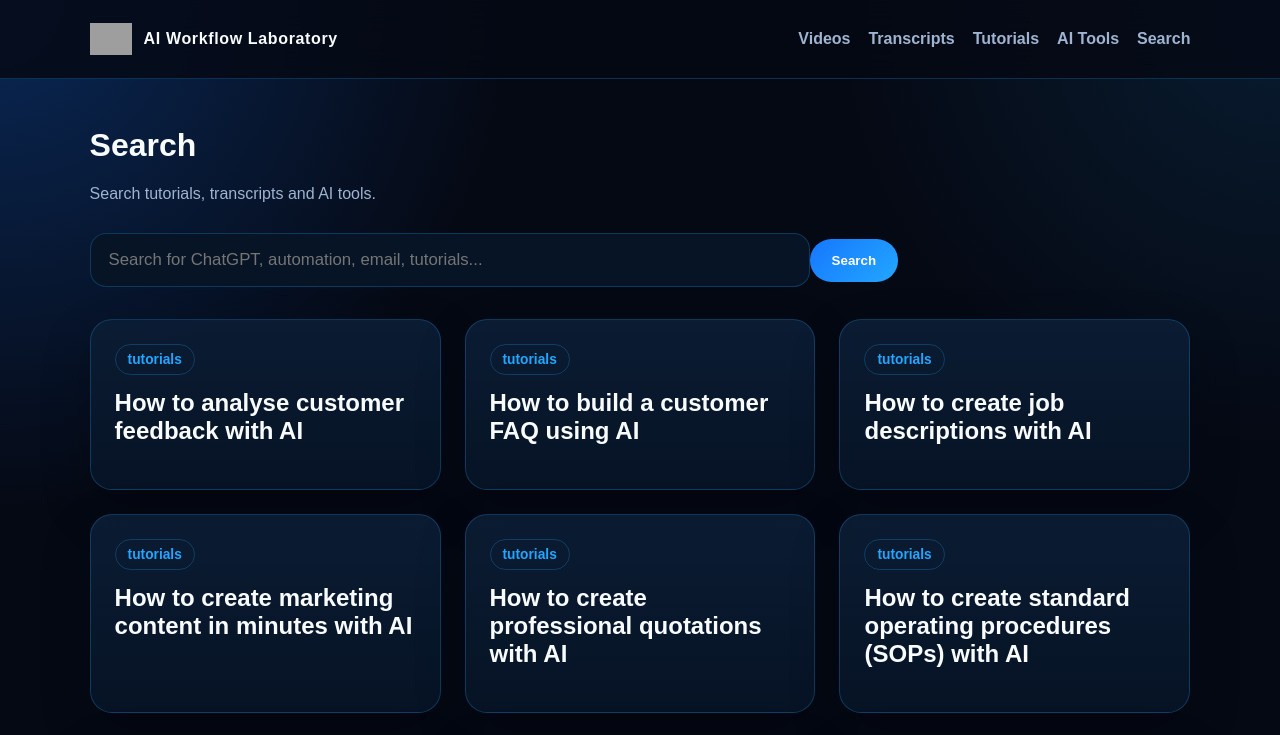
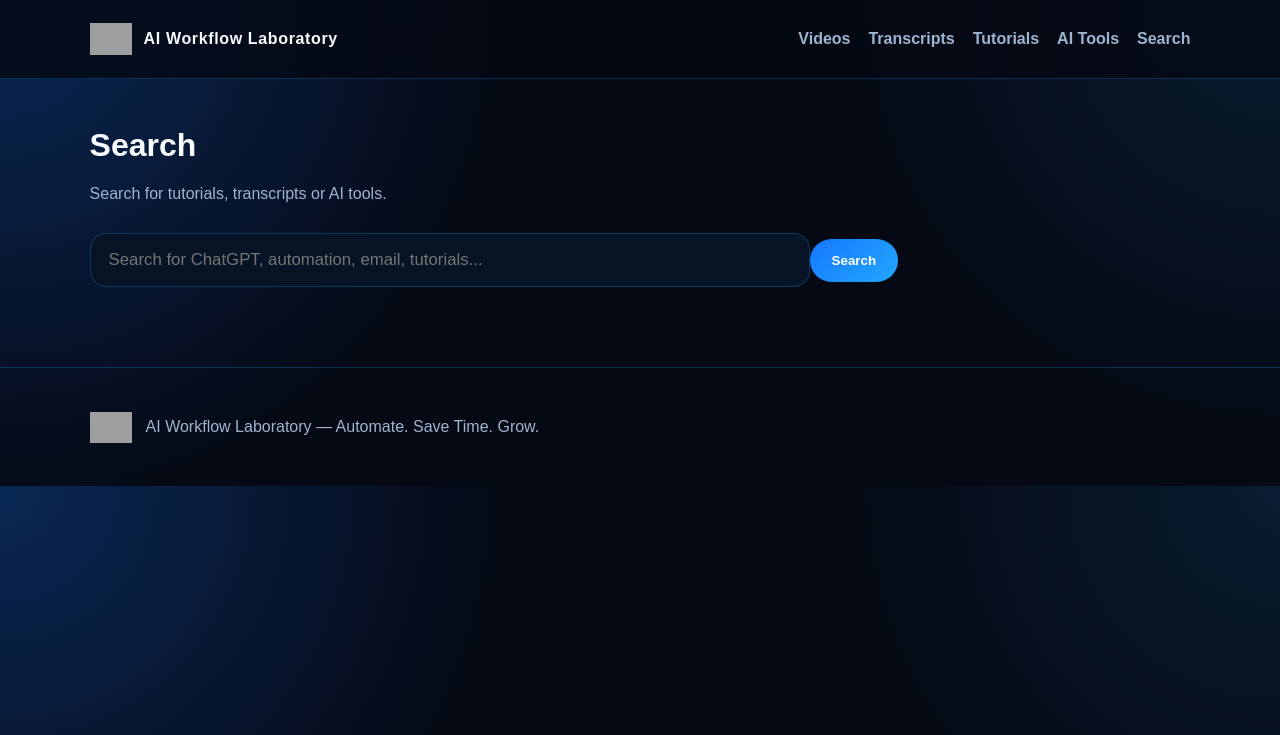
Before and after one commit to lukejameshatfield1998/ai-workflow-laboratory, a Next.js app: page /search in a window 1280 px wide. Shown: the top 735 px of the page. Built offline with nearby package versions, Linux system fonts and the light colour scheme; grey boxes are pictures that could not be loaded.

Commit message:
Update page.js

```diff
--- a/app/search/page.js
+++ b/app/search/page.js
@@ -24,12 +24,12 @@ export default async function SearchPage({ searchParams }) {
     ? items.filter((item) =>
         `${item.title} ${item.description} ${item.type}`.toLowerCase().includes(query)
       )
-    : items;
+    : [];
 
   return (
     <main className="section">
       <h1>Search</h1>
-      <p className="muted">Search tutorials, transcripts and AI tools.</p>
+      <p className="muted">Search for tutorials, transcripts or AI tools.</p>
 
       <form>
         <input
```
